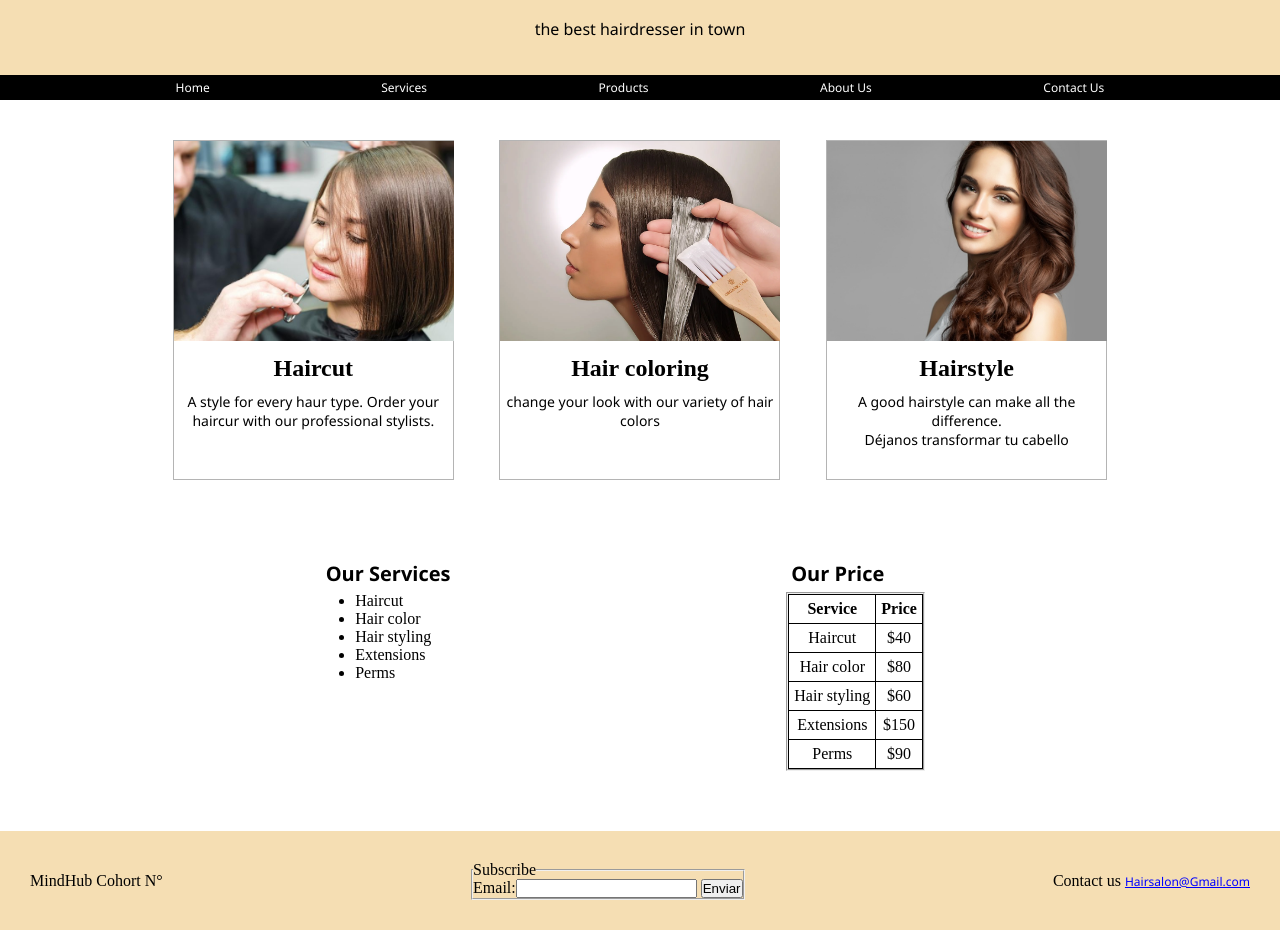
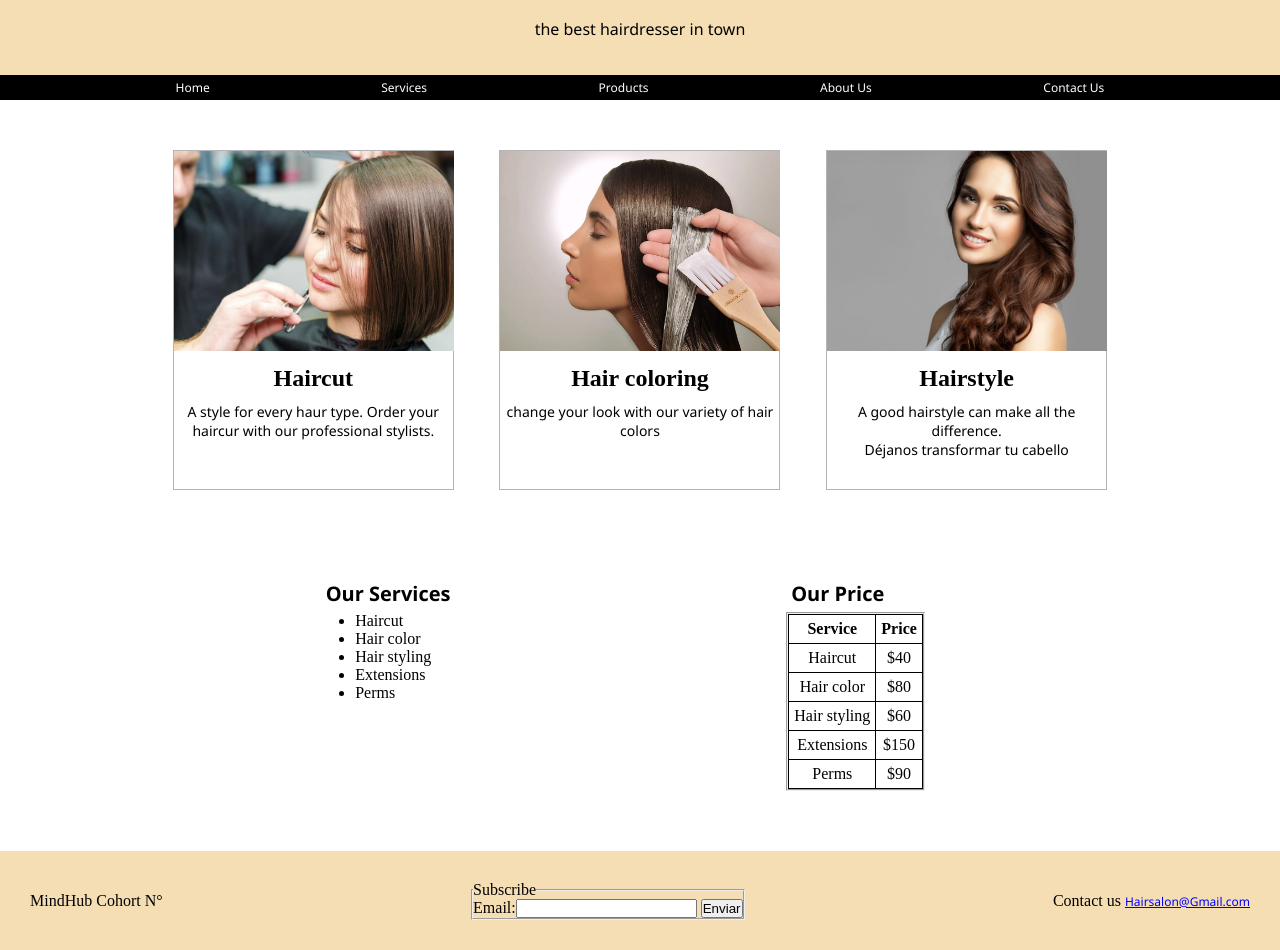
Before and after one commit to Anyelo-lz/Checkpoint-tema-2-Angel-Lopez, a plain HTML site: page index.html in a window 1280 px wide. Shown: the part 53-1003 px from the top of the page. Drawn offline with Linux system fonts and the light colour scheme.

Commit message:
ultimas modificciones de espacio

```diff
--- a/assets/style.css
+++ b/assets/style.css
@@ -45,6 +45,7 @@ nav ,a{
 .contenedorPelu{
     border: 1px solid rgb(130, 130, 130, 0.6 );
       width: 281px;
+      margin: 10px;
 
 }
 .textopelu{
@@ -91,6 +92,7 @@ h2{
     justify-content: space-evenly;
  }
  footer{
+    gap: 10px;
     display: flex;
     justify-content: space-between;
     align-items: center;
```
